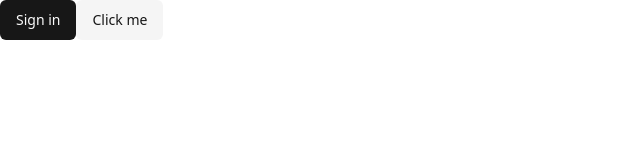
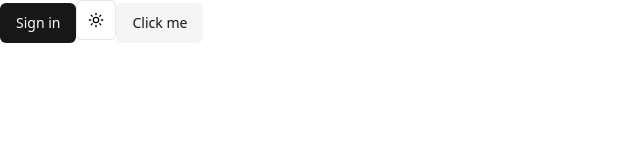
Before and after one commit to capmahin/Socially, a Next.js app: page / in a window 1280 px wide. Shown: the top 160 px of the page, without its empty margins (0-640 px from the left). Built offline with nearby package versions, Linux system fonts and the light colour scheme; no server answers.

Commit message:
add modetoggle button

```diff
--- a/src/app/page.tsx
+++ b/src/app/page.tsx
@@ -1,3 +1,4 @@
+import ModeToggle from "@/components/ModeToggle";
 import { Button } from "@/components/ui/button";
 import {
   SignedIn,
@@ -18,6 +19,7 @@ export default function Home() {
       <SignedIn>
         <UserButton />
       </SignedIn>
+      <ModeToggle />
       <Button variant={"secondary"}>Click me</Button>
     </div>
   );
```
